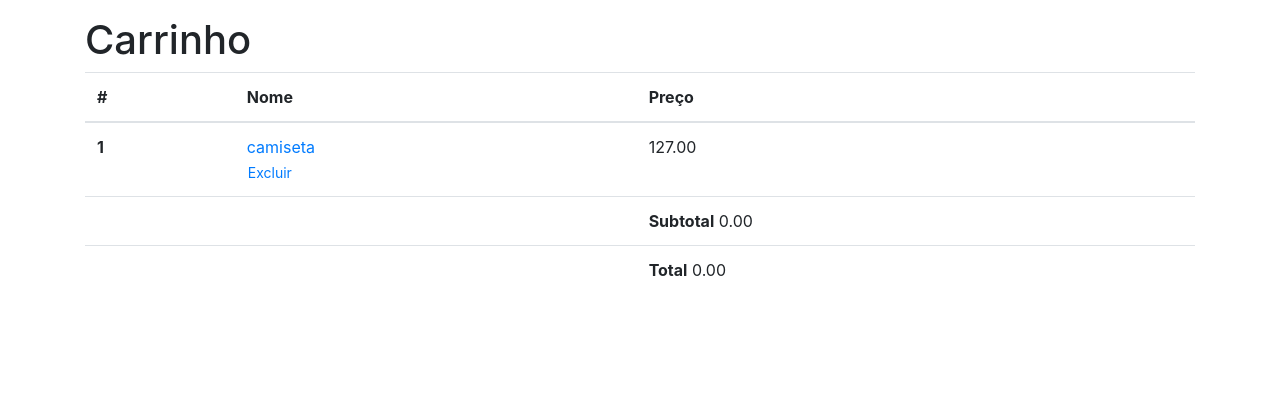
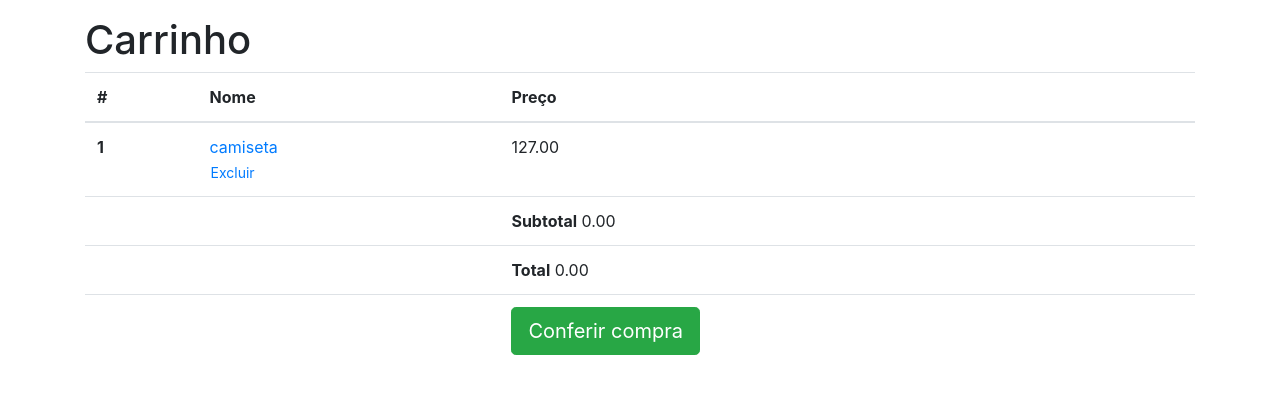
Before and after one commit to The-vinicius/loja, a Django app: template carts/templates/carts/home.html in a window 1280 px wide. Shown: the part 76-470 px from the top of the page. Run offline with Django 3.2, Linux system fonts and the light colour scheme; the template is opened without the code that fills it: values that come from a table or form of the project are taken from there, others are empty; data comes from the database, SQL or seed files in the repository; tables that the repository leaves empty hold one stand-in row (values such as "Sample post"); some libraries are stand-ins or nearby versions.

Commit message:
add line in table for check purchase

```diff
--- a/carts/templates/carts/home.html
+++ b/carts/templates/carts/home.html
@@ -28,6 +28,10 @@
           <td colspan="2"></td>
           <td><b>Total</b> {{ cart.total }}</td>
         </tr>
+        <tr>
+          <td colspan="2"></td>
+          <td><a class='btn btn-lg btn-success' href='{% url "cart:checkout" %}'>Conferir compra</a></td>
+        </tr>
       </tbody>
     </table>
   {% else %}
```
